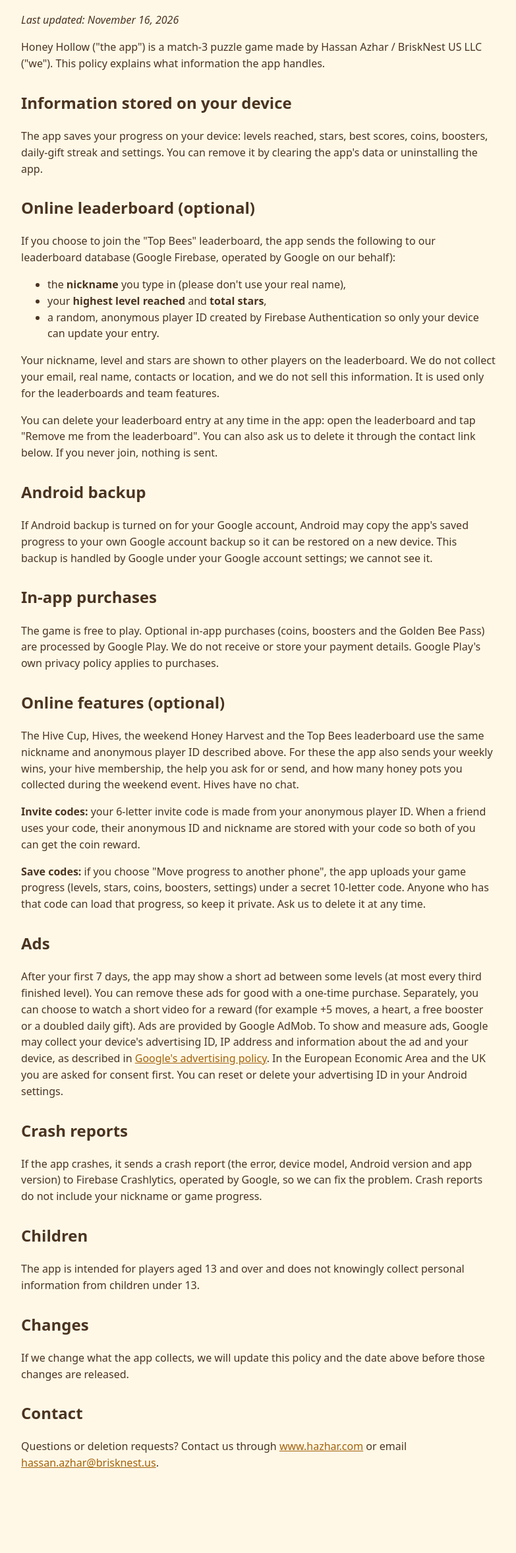
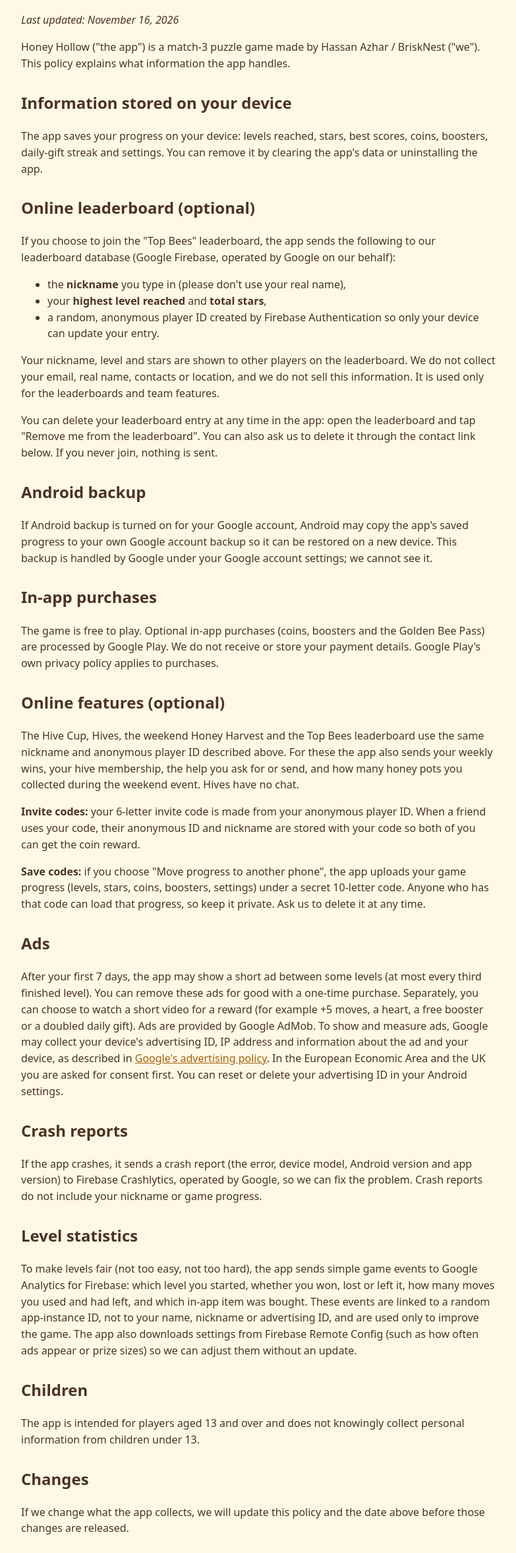
Before and after one commit to hazhar463/hazhar463.github.io, a plain HTML site: page honey-hollow/privacy.html in a window 1280 px wide. Shown: the part 106-2460 px from the top of the page at 66% size, without its empty margins (248-1031 px from the left). Before the commit the page ends 2384 px from the top, so only its background shows below. Drawn offline with Linux system fonts and the light colour scheme.

Commit message:
Honey Hollow privacy: level statistics (Firebase Analytics, Remote Config)
Co-Authored-By: Claude Opus 5.5 <noreply@anthropic.com>
Claude-Session: https://claude.ai/code/session_01KvnnsVwrCDmV6v6JdSpq7W

```diff
--- a/honey-hollow/privacy.html
+++ b/honey-hollow/privacy.html
@@ -2,7 +2,7 @@
 <style>body{font-family:system-ui,-apple-system,"Segoe UI",sans-serif;max-width:720px;margin:0 auto;padding:32px 18px;line-height:1.55;color:#4a3420;background:#fff8e7}h1{font-family:Georgia,serif}h2{margin-top:28px}a{color:#a3620a}</style></head><body>
 <h1>Honey Hollow — Privacy Policy</h1>
 <p><em>Last updated: November 16, 2026</em></p>
-<p>Honey Hollow ("the app") is a match-3 puzzle game made by Hassan Azhar / BriskNest US LLC ("we"). This policy explains what information the app handles.</p>
+<p>Honey Hollow ("the app") is a match-3 puzzle game made by Hassan Azhar / BriskNest ("we"). This policy explains what information the app handles.</p>
 <h2>Information stored on your device</h2>
 <p>The app saves your progress on your device: levels reached, stars, best scores, coins, boosters, daily-gift streak and settings. You can remove it by clearing the app's data or uninstalling the app.</p>
 <h2>Online leaderboard (optional)</h2>
@@ -28,6 +28,8 @@
 
 <h2>Crash reports</h2>
 <p>If the app crashes, it sends a crash report (the error, device model, Android version and app version) to Firebase Crashlytics, operated by Google, so we can fix the problem. Crash reports do not include your nickname or game progress.</p>
+<h2>Level statistics</h2>
+<p>To make levels fair (not too easy, not too hard), the app sends simple game events to Google Analytics for Firebase: which level you started, whether you won, lost or left it, how many moves you used and had left, and which in-app item was bought. These events are linked to a random app-instance ID, not to your name, nickname or advertising ID, and are used only to improve the game. The app also downloads settings from Firebase Remote Config (such as how often ads appear or prize sizes) so we can adjust them without an update.</p>
 
 <h2>Children</h2>
 <p>The app is intended for players aged 13 and over and does not knowingly collect personal information from children under 13.</p>
```
